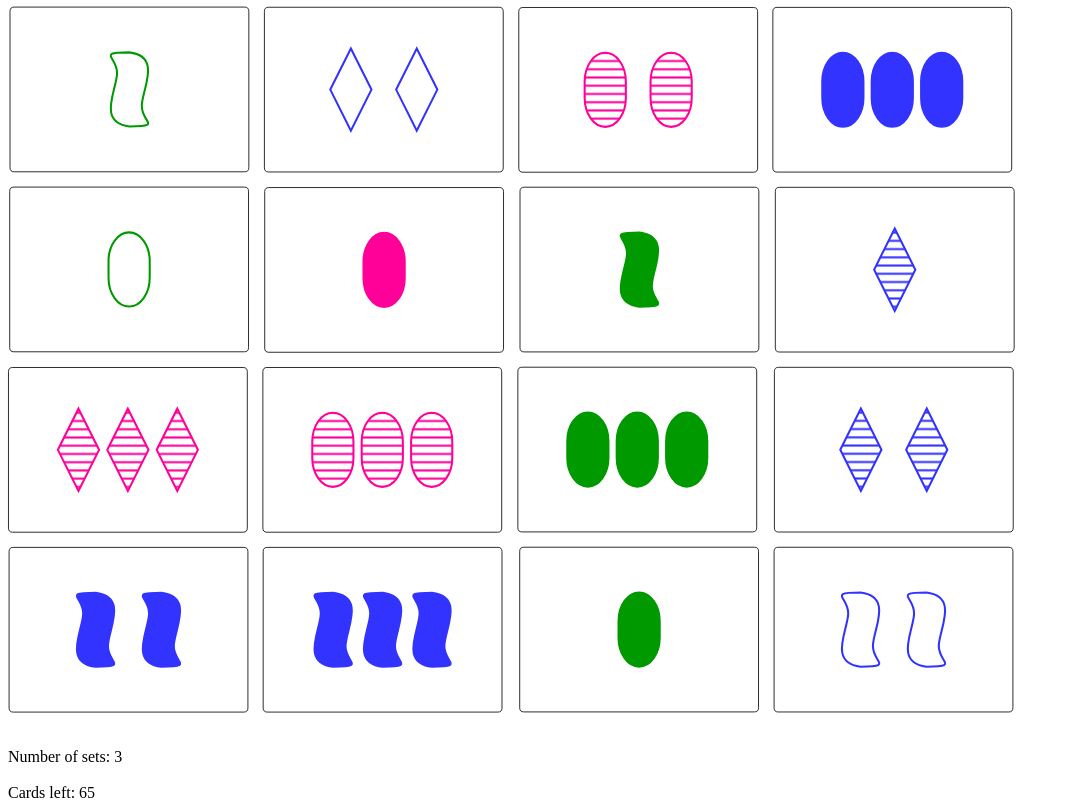
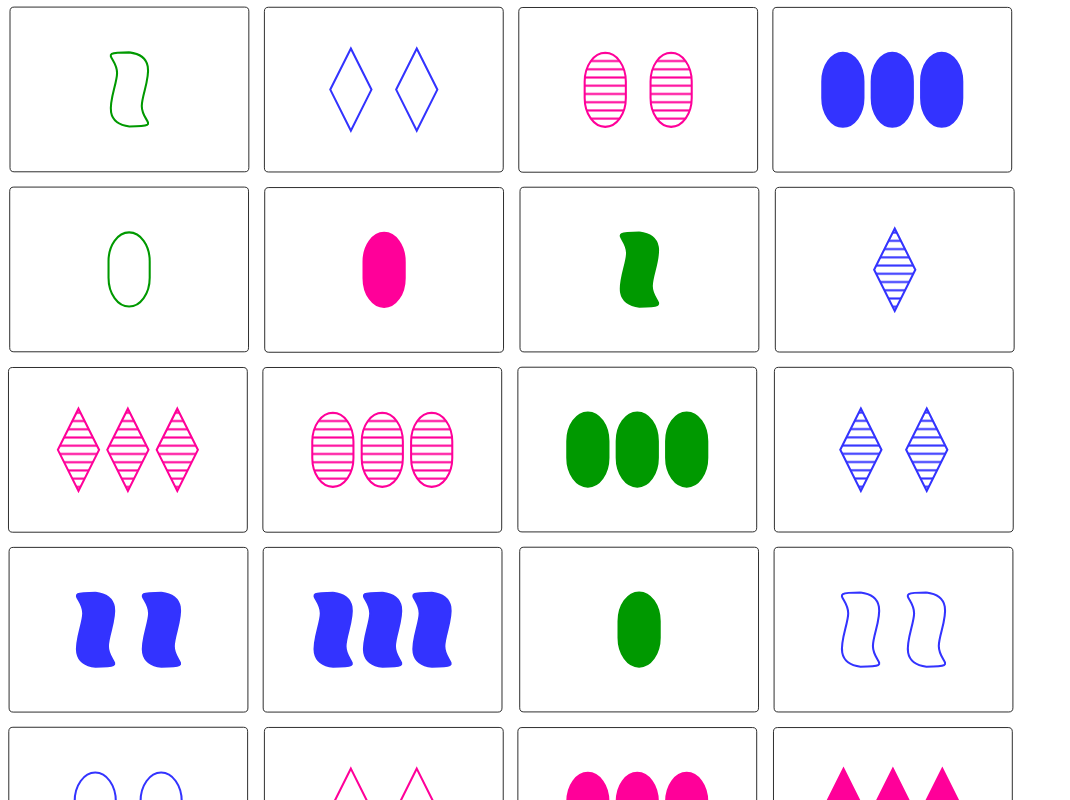
Before and after one commit to coleji/collection-game, a React (Vite) app: page / in a window 1280 px wide. Shown: the top 800 px of the page, without its empty margins (0-1070 px from the left). Built offline with nearby package versions, Linux system fonts and the light colour scheme.

Commit message:
4x5 grid

```diff
--- a/src/Board.tsx
+++ b/src/Board.tsx
@@ -5,7 +5,7 @@ import {range} from 'lodash'
 import { clone2dArray } from "./util";
 
 const COLS: number = 4;
-const ROWS: number = 4;
+const ROWS: number = 5;
 
 const emptyGrid = range(0, ROWS).map(_ => {
 	return range(0, COLS).map(() => false)
```
